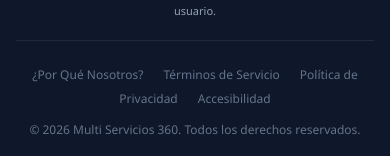
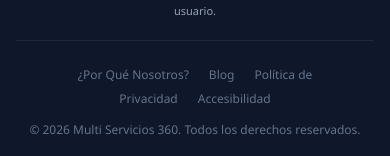
Before and after one commit to Ahorasi360/multiservicios360, a Next.js app: page / in a window 390 px wide. Shown: the part 6203-6359 px from the top of the page. Built offline with nearby package versions, Linux system fonts and the light colour scheme.

Commit message:
Add Blog link to nav, mobile menu, and footer

```diff
--- a/app/page.js
+++ b/app/page.js
@@ -280,6 +280,7 @@ export default function HomePage() {
             <a href="#services" style={{ color: '#374151', textDecoration: 'none', fontWeight: '500', fontSize: '14px' }}>{t.nav.services}</a>
             <a href="#team" style={{ color: '#374151', textDecoration: 'none', fontWeight: '500', fontSize: '14px' }}>{t.nav.about}</a>
             <Link href="/por-que-nosotros" style={{ color: '#1E3A8A', textDecoration: 'none', fontWeight: '600', fontSize: '14px' }}>{t.nav.whyUs}</Link>
+           <Link href="/blog" style={{ color: '#374151', textDecoration: 'none', fontWeight: '500', fontSize: '14px' }}>Blog</Link>
             <a href="#contact" style={{ color: '#374151', textDecoration: 'none', fontWeight: '500', fontSize: '14px' }}>{t.nav.contact}</a>
             <button onClick={() => setLanguage(language === 'es' ? 'en' : 'es')} style={{ display: 'flex', alignItems: 'center', gap: '4px', padding: '6px 10px', backgroundColor: '#F3F4F6', border: 'none', borderRadius: '6px', cursor: 'pointer', fontWeight: '500', fontSize: '13px', color: '#374151' }}>
               <GlobeIcon /> {language === 'es' ? 'EN' : 'ES'}
@@ -305,7 +306,8 @@ export default function HomePage() {
               <a href="#services" onClick={() => setMenuOpen(false)} style={{ color: '#374151', textDecoration: 'none', fontWeight: '500', fontSize: '16px', padding: '8px 0' }}>{t.nav.services}</a>
               <a href="#team" onClick={() => setMenuOpen(false)} style={{ color: '#374151', textDecoration: 'none', fontWeight: '500', fontSize: '16px', padding: '8px 0' }}>{t.nav.about}</a>
               <Link href="/por-que-nosotros" onClick={() => setMenuOpen(false)} style={{ color: '#1E3A8A', textDecoration: 'none', fontWeight: '600', fontSize: '16px', padding: '8px 0' }}>{t.nav.whyUs}</Link>
-              <a href="#contact" onClick={() => setMenuOpen(false)} style={{ color: '#374151', textDecoration: 'none', fontWeight: '500', fontSize: '16px', padding: '8px 0' }}>{t.nav.contact}</a>
+
+              <Link href="/blog" onClick={() => setMenuOpen(false)} style={{ color: '#374151', textDecoration: 'none', fontWeight: '500', fontSize: '16px', padding: '8px 0' }}>Blog</Link>
               <a href="tel:8552467274" style={{ display: 'flex', alignItems: 'center', justifyContent: 'center', gap: '8px', padding: '12px', backgroundColor: '#1E3A8A', color: 'white', textDecoration: 'none', borderRadius: '8px', fontWeight: '600' }}>
                 <PhoneIcon /> 855.246.7274
               </a>
@@ -615,7 +617,8 @@ export default function HomePage() {
           <div style={{ textAlign: 'center' }}>
             <div style={{ marginBottom: '12px' }}>
               <Link href="/por-que-nosotros" style={{ color: '#64748B', fontSize: '12px', textDecoration: 'none', marginRight: '20px' }}>{t.nav.whyUs}</Link>
-              <Link href="/terms" style={{ color: '#64748B', fontSize: '12px', textDecoration: 'none', marginRight: '20px' }}>{t.footer.terms}</Link>
+
+              <Link href="/blog" style={{ color: '#64748B', fontSize: '12px', textDecoration: 'none', marginRight: '20px' }}>Blog</Link>
               <Link href="/privacy" style={{ color: '#64748B', fontSize: '12px', textDecoration: 'none', marginRight: '20px' }}>{t.footer.privacy}</Link>
               <Link href="/accessibility" style={{ color: '#64748B', fontSize: '12px', textDecoration: 'none' }}>{t.footer.accessibility}</Link>
             </div>
```
